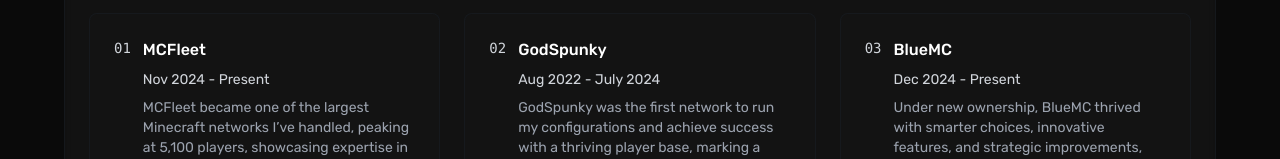
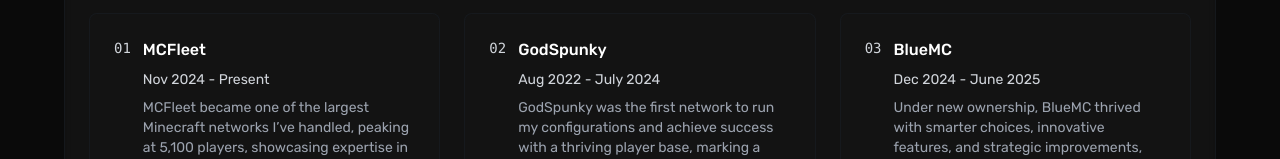
Before and after one commit to wtxhshxsgshsoosks/sdsddsqewrweasd, a React (Vite) app: page / in a window 1280 px wide. Shown: the part 1650-1809 px from the top of the page. Built offline with nearby package versions, Linux system fonts and the light colour scheme.

Commit message:
Update App.tsx

```diff
--- a/src/App.tsx
+++ b/src/App.tsx
@@ -82,7 +82,7 @@
     },
     {
       name: "BlueMC",
-      period: "Dec 2024 - Present",
+      period: "Dec 2024 - June 2025",
       description: "Under new ownership, BlueMC thrived with smarter choices, innovative features, and strategic improvements, making it more successful than ever",
       achievements: ["Better Configurations", "High Performance", "Custom in-game features"]
     }
```
